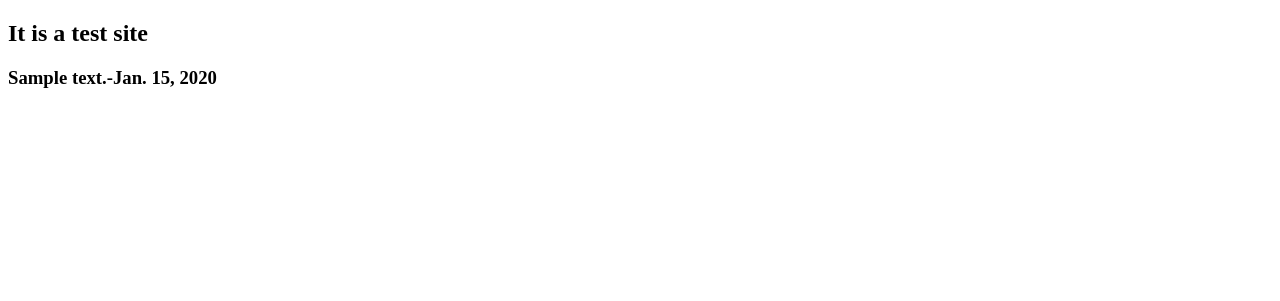
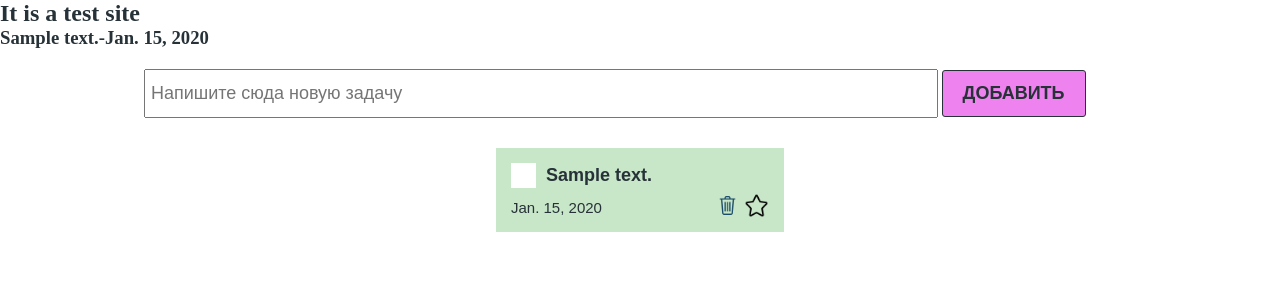
Before and after one commit to Aitolkun-tech/todopython, a Django app: template main/templates/test.html in a window 1280 px wide. Shown: the top 301 px of the page. Run offline with Django 3.2, Linux system fonts and the light colour scheme; the template is opened without the code that fills it: values that come from a table or form of the project are taken from there, others are empty; tables that the repository leaves empty hold one stand-in row (values such as "Sample post").

Commit message:
pulled data out of base on test site

```diff
--- a/main/templates/test.html
+++ b/main/templates/test.html
@@ -1,14 +1,44 @@
+{% load static %}
 <!DOCTYPE html>
 <html lang="en">
 <head>
     <meta charset="UTF-8">
     <meta name="viewport" content="width=device-width, initial-scale=1.0">
     <title>Document</title>
+    <link rel="stylesheet" href="{% static "styles/checkbox.css" %}"  />
+    <link rel="stylesheet" href="{% static "styles/index.css" %}"  >
 </head>
 <body>
     <h2>It is a test site</h2>
     {% for todo in todo_list%}
         <h3>{{ todo.text}}-{{ todo.created_at}}</h3>
     {% endfor %}
+    <section>
+        <div class="create_container">
+            <input class="create_input" type="text" placeholder="Напишите сюда новую задачу" />
+            <button class="create_button">Добавить</button>
+        </div>
+
+        <div class="todo_container">
+            {% for todo in todo_list %}
+            <div class="todo_item">
+                <div class="todo_item_header">
+                    <label class="checkbox_container">
+                        <input type="checkbox" />
+                        <span class="checkmark"></span>
+                    </label>
+                    <h4>{{ todo.text }}</h4>
+                </div>
+                <div class="todo_item_footer">
+                    <p>{{ todo.created_at}}</p>
+                    <div class="action_buttons">
+                        <img src="./icons/basket.png">
+                        <img src="./icons/star.png">
+                    </div>
+                </div>
+            </div>
+            {% endfor %}
+        </div>
+    </section>
 </body>
 </html>
--- a/main/views.py
+++ b/main/views.py
@@ -5,8 +5,8 @@ def homepage(request):
     return render(request, 'index.html')
 
 def test(request):
-    todo_list = ToDo.objects()
-    return render(request, 'test.html', {"todo_list: todo_list"})
+    todo_list = ToDo.objects.all()
+    return render(request, 'test.html', {"todo_list": todo_list})
 
 def second(request):
       return HttpResponse('Test 2 page')
```
